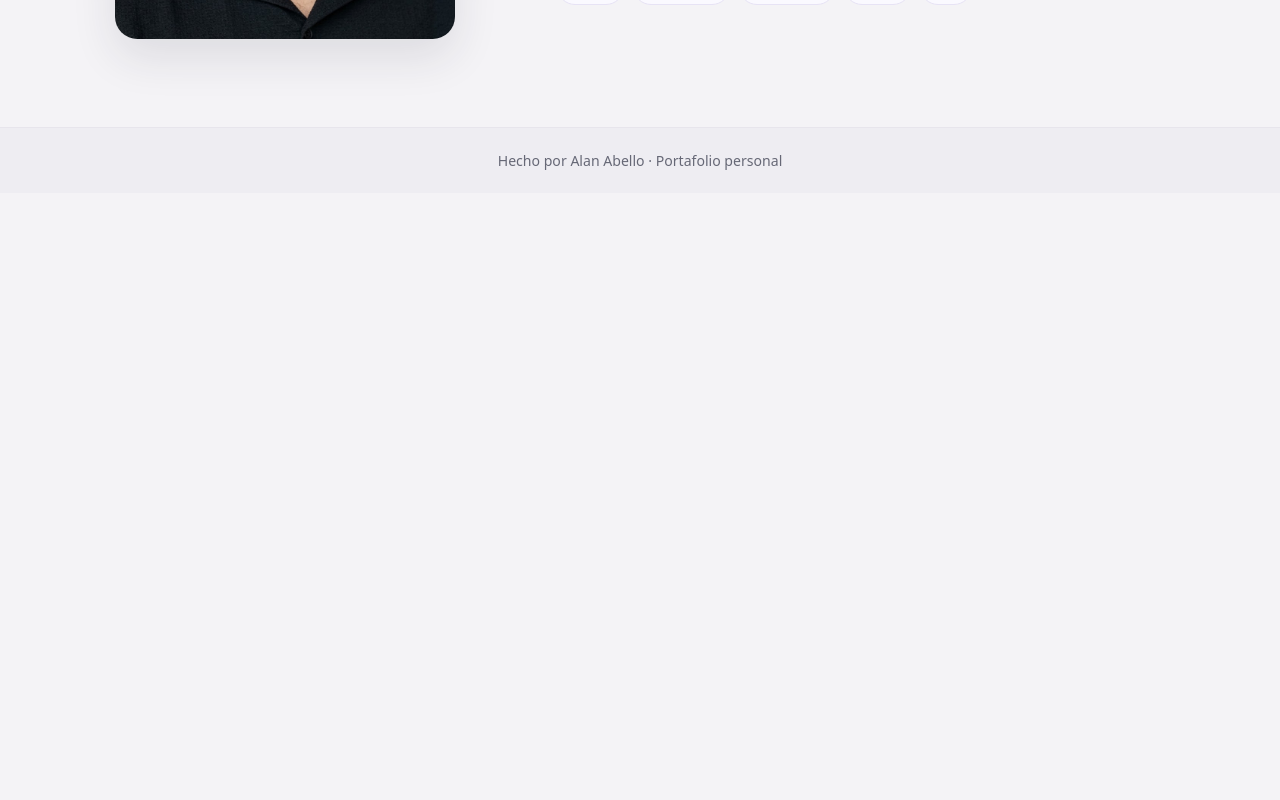
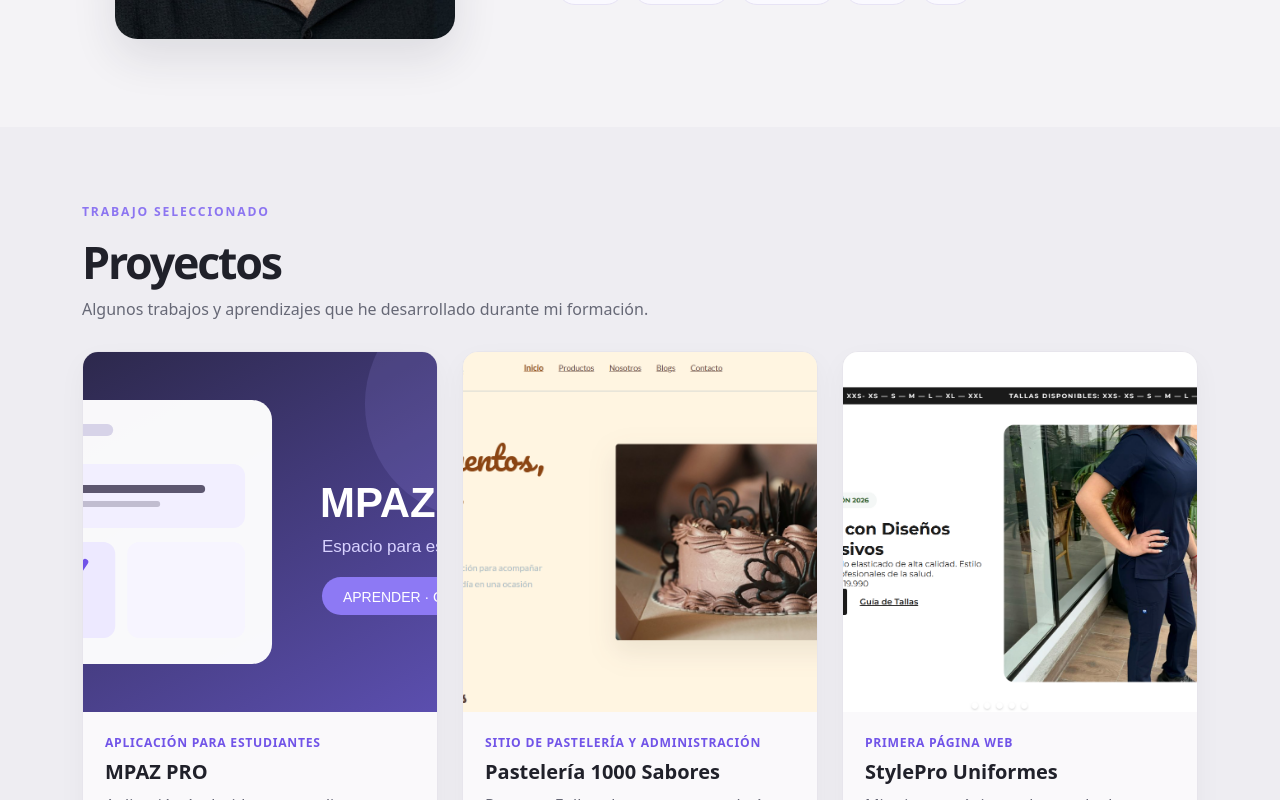
Before and after one commit to abelloderian19-dotcom/mi_portafolio, a React (Vite) app: page / in a window 1280 px wide. Shown: the part 960-1760 px from the top of the page. Before the commit the page ends 1153 px from the top, so only its background shows below. Built offline with nearby package versions, Linux system fonts and the light colour scheme.

Commit message:
feat():correccion cards

```diff
--- a/src/App.jsx
+++ b/src/App.jsx
@@ -1,5 +1,6 @@
 import { useState } from 'react';
 import SobreMi from './components/SobreMi';
+import Proyectos from './components/Proyectos';
 
 const perfil = {
   nombre: 'Alan Abello',
@@ -68,6 +69,7 @@ function App() {
           <div className="intro-orbit" aria-hidden="true">&lt;/&gt;</div>
         </section>
         <SobreMi {...perfil} />
+        <Proyectos />
       </main>
       <footer className="site-footer">
         <div className="container">Hecho por {perfil.nombre} · Portafolio personal</div>
```
